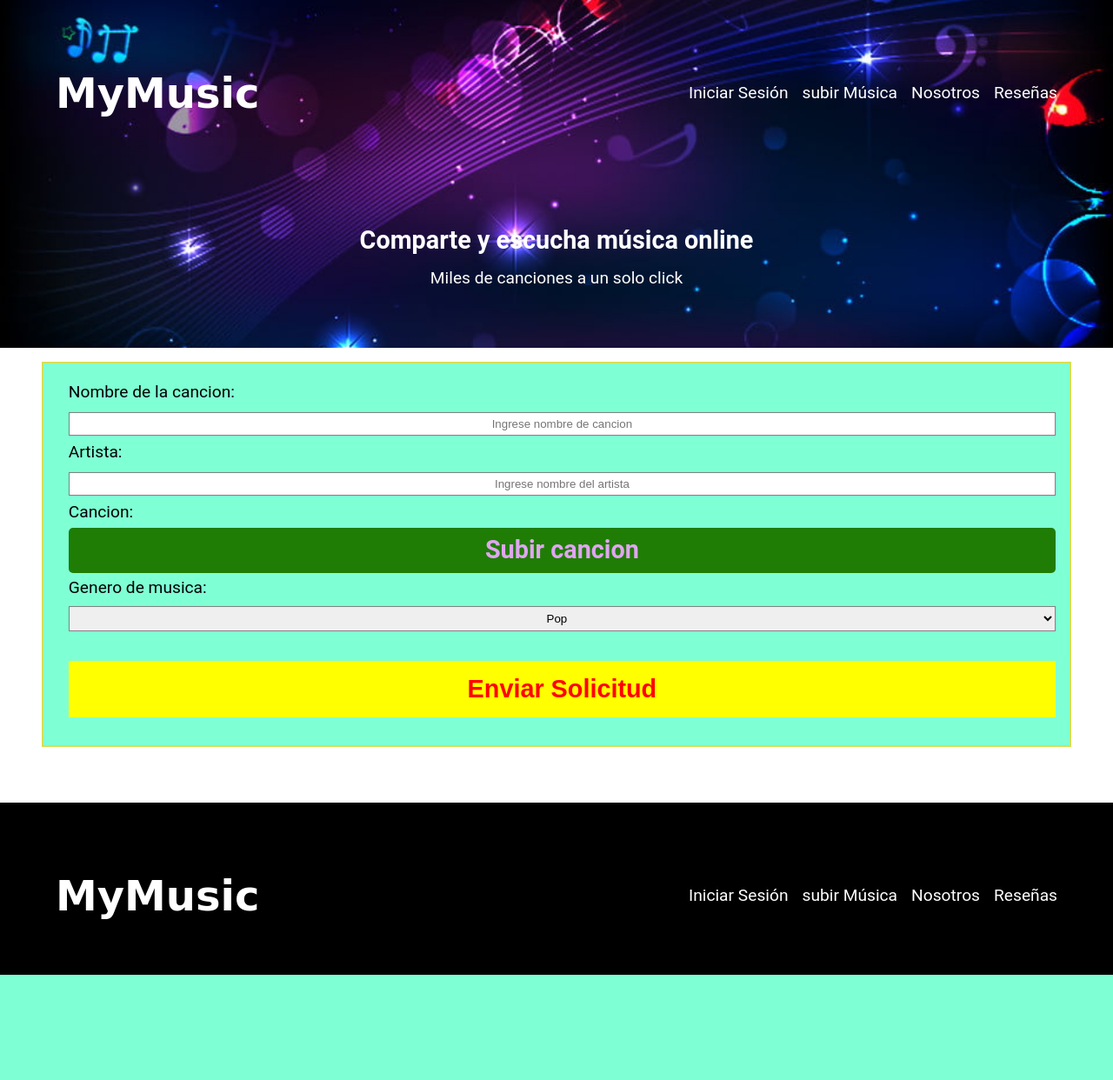
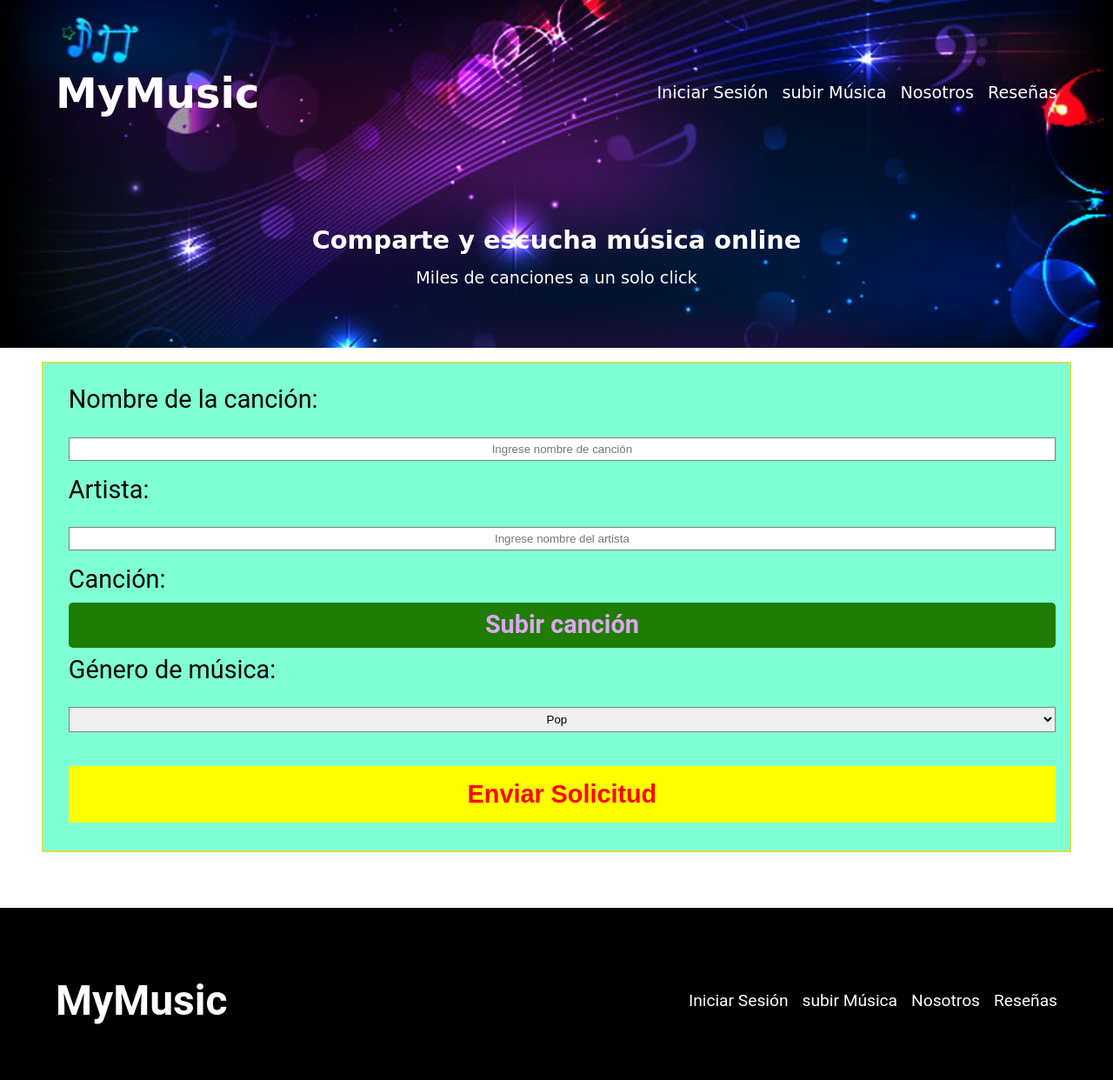
Before and after one commit to roby251/Tw_semestras, a PHP site: page /agregarMusic.html in a window 1280 px wide. Shown: the whole page at 87% size. Before the commit the page ends 1121 px from the top, so only its background shows below. Run offline with PHP 8.4, Linux system fonts and the light colour scheme.

Commit message:
casi listo bastian

```diff
--- a/agregarMusic.html
+++ b/agregarMusic.html
@@ -29,8 +29,8 @@
     </header>
     <form action="" class="formulario" >
       <div id="main" class="Campo">
-              <label for="nombrec">Nombre de la cancion:</label>
-          <input class="CampoText" type=text name=NC placeholder="Ingrese nombre de cancion">
+              <label for="nombrec">Nombre de la canción:</label>
+          <input class="CampoText" type=text name=NC placeholder="Ingrese nombre de canción">
 
       </div>
       <div class="Campo">
@@ -43,16 +43,16 @@
       </div>
 
       <div class="">
-        <label for="Cancion">Cancion:</label>
+        <label for="Cancion">Canción:</label>
       </div>
       <div class="div_file">
-        <label >Subir cancion</label>
+        <label >Subir canción</label>
         <input id="BS" type="file" name="archivosubido" accept=".3g2,.3gp,.aaf,.asf,.avi,.cavs,.dv,.f4v,.flv,.ivf,.m2ts,.m2v,.m4v,.mkv,.mod,.mov,.mp4,.mpeg,.mpg,.mts,.mxf,.ogv,.qt,.rm,.rmvb,.tod,.ts,.vob,.webm,.wmv,.wtv,.aac,.ac3,.aif,.aiff,.amr,.ape,.asf,.caf,.dts,.flac,.m4a,.m4b,.m4r,.mp2,.mp3,.oga,.ogg,.opus,.ra,.spx,.tta,.voc,.w64,.wav,.wma,.wv,.m4r"> <br>
       </div>
 
       <div class="Campo">
           <div class="">
-              <label for="Genero">Genero de musica:</label>
+              <label for="Genero">Género de música:</label>
           </div>
           <div class="">
               <select class="CampoText" name=Genero>
--- a/css/style.css
+++ b/css/style.css
@@ -41,6 +41,7 @@ a {
     background-size: cover;
     background-repeat: no-repeat;
     background-position: center center;
+    font-family: 'Permanent Marker', cursive;
 }
 @media (min-width: 768px) {
     .header {
@@ -68,7 +69,6 @@ a {
 }
 .logo{
     font-size: 3rem;
-    font-family: 'Permanent Marker', cursive;
     color: var(--blanco);
 }
 @media (min-width: 768px) {
@@ -91,6 +91,7 @@ a {
 }
 *{  /* Usar todo el espacio de la pagina  */
     margin:0; padding:0;
+
 }
 
 
@@ -100,6 +101,7 @@ a {
     padding: 1rem 1rem 0px 1.8rem;
     border: 2px solid rgb(214, 223, 84);
     margin: 1rem 3rem 0 3rem;
+    font-size: 1.8rem;
 
 }
 
```
